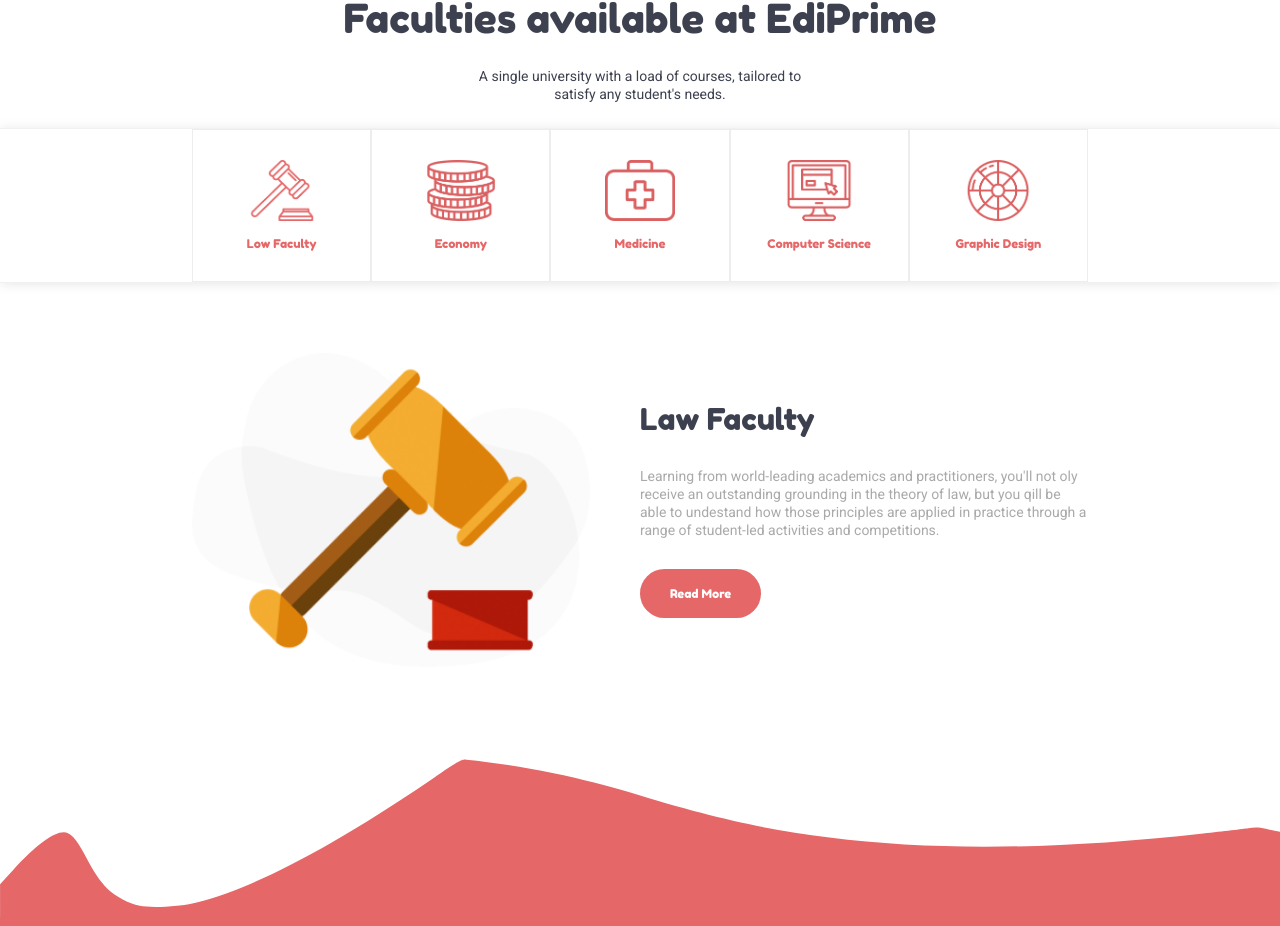
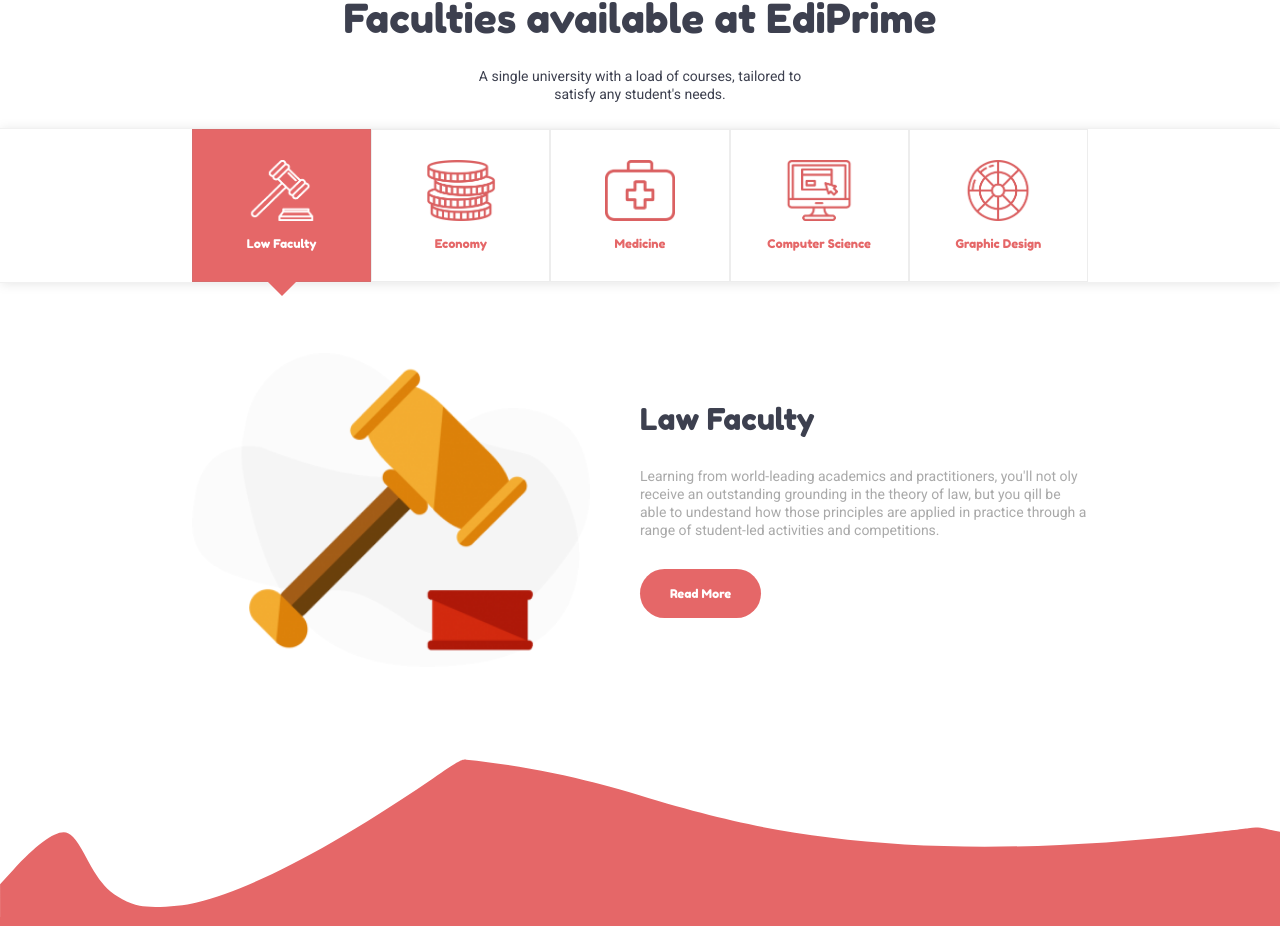
Before and after one commit to zhLisha/proj-html-vuejs, a Vue app: page / in a window 1280 px wide. Shown: the part 1251-2177 px from the top of the page. Built offline with nearby package versions, Linux system fonts and the light colour scheme.

Commit message:
Section 2: removed basic hover,  made default highlighted the first element, added v-if to mantain last user pointed card

```diff
--- a/src/components/Each Section/SectionTwo.vue
+++ b/src/components/Each Section/SectionTwo.vue
@@ -18,10 +18,24 @@
      <!-- Avalaible Faculties -->
     <div class="faculties-wrapper">
         <ul class="avalaible-faculties flex small-container">
-            <li v-for="(faculties, index) in mainFacultiesArray" :key="index" class="flex" @mouseenter="getCurrentCard(index)">
+
+            <!-- Default is already highlighted the first element -->
+            <li v-for="(faculties, index) in mainFacultiesArray" :key="index" class="flex main-card-color" :class="{'hover-card-color': cardSelected == true && faculties.id == currentCard}"  @mouseover="getCurrentCard(index)">
+
+                <!--Default icon-->
                 <img :src="require(`@/assets/Icons/${faculties.icon}`)" alt="">
-                <img class="white-faculties" :src="require(`@/assets/Icons/${faculties.wIcon}`)" :alt="faculties.title">
+
+                <!-- Mousse enter icon -->
+                <!-- Unlikethe simple Hover, this v-if will mantain hightlighted the last element that user pointed -->
+                <img v-if="cardSelected == true && faculties.id == currentCard" class="white-faculties" :src="require(`@/assets/Icons/${faculties.wIcon}`)" :alt="faculties.title">
+
+                <!-- Title -->
                 <span>{{faculties.faculty}}</span>
+
+                <!-- Appearing of Arrow at current cardSelected -->
+                <div :class="{'arrow': cardSelected == true && faculties.id == currentCard}">
+
+                </div>
             </li>
         </ul>
     </div>
@@ -62,7 +76,8 @@
 
     data() {
         return {
-            currentCard: 0
+            currentCard: 0,
+            cardSelected: true
         }
     },
 
@@ -105,46 +120,22 @@
                 border: 1px solid rgba(128, 128, 128, 0.144);
                 width: calc(100% / 5);
                 padding: 30px 0;
-                transition: 0.2s;
+                position: relative;
 
-                .arrow {
-                    border-top: 5px solid $mainColor;
-                    border-right: 5px solid transparent;
-                    border-left: 5px solid transparent;
-                    position: absolute;
-                    left: 95px;
-                    // display: none;
-                }
 
                 .default-faculty-card {
                     color: $secondColor;
                     background-color: $mainColor;
                 }
 
-                .white-faculties {
+
+
+                .arrow {
+                    border-right: 15px solid transparent;
+                    border-left: 15px solid transparent;
+                    border-top: 15px solid $mainColor;
                     position: absolute;
-                    display: none;
-
-                    // &:after {
-                    //     content: '';
-                    //     position: relative;
-                    //     width: 0;
-                    //     height: 75px;
-                    //     left: 40%;
-                    //     top: -39px;
-                    //     border-left: 10px outset transparent;
-                    //     border-right: 10px solid transparent;
-                    //     border-bottom: 10px solid  $mainColor;
-                    // }
-                }
-
-                &:hover {
-                    color: $secondColor;
-                    background-color: $mainColor;
-                }
-
-                &:hover .white-faculties{
-                    display: block
+                    bottom: - 15px;
                 }
 
                 span {
@@ -157,8 +148,15 @@
                 img {
                     width: 70px;
                 }
+            }
 
+            .hover-card-color {
+                color: $secondColor;
+                background-color: $mainColor;
+            }
 
+            .white-faculties{
+                position: absolute;
             }
         }
     }
--- a/src/js array/FacultiesAvalaible.json
+++ b/src/js array/FacultiesAvalaible.json
@@ -1,5 +1,6 @@
 [
     {
+        "id": 0,
         "faculty": "Low Faculty",
         "icon": "Gavel-v2.png",
         "wIcon": "Gavel-v2White.png",
@@ -13,6 +14,7 @@
         ]
     },
     {
+        "id": 1,
         "faculty": "Economy",
         "icon": "Coins-tabs-v2.png",
         "wIcon": "Coins-tabs-v2White.png",
@@ -26,6 +28,7 @@
          ]
     },
     {
+        "id": 2,
         "faculty": "Medicine",
         "icon": "Medicine-tabs-v2.png",
         "wIcon": "Medicine-tabs-v2White.png",
@@ -39,6 +42,7 @@
          ]
     },
     {
+        "id": 3,
         "faculty": "Computer Science",
         "icon": "Computer-tabs-v2.png",
         "wIcon": "Computer-tabs-v2White.png",
@@ -52,6 +56,7 @@
          ]
     },
     {
+        "id": 4,
         "faculty": "Graphic Design",
         "icon": "Palette-tabs-v2.png",
         "wIcon": "Palette-tabs-v2White.png",
```
